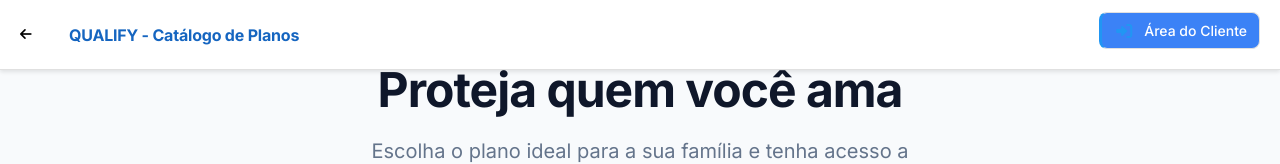
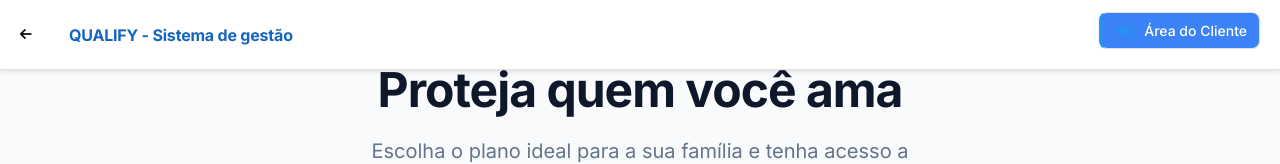
Before and after one commit to tharikeyttharike777-crypto/Qualify-2026-GIT-NOVO, a React (Vite) app in the folder frontend-react/: page /catalogo-planos in a window 1280 px wide. Shown: the top 164 px of the page. Built offline with nearby package versions, Linux system fonts and the light colour scheme; no server answers; the database is empty.

Commit message:
fix: padroniza logo do catalogo apontando para tela inicial do dashboard

```diff
--- a/frontend-react/src/pages/CatalogoPlanos.jsx
+++ b/frontend-react/src/pages/CatalogoPlanos.jsx
@@ -1,6 +1,6 @@
 import React, { useState, useEffect } from 'react';
 import { supabase } from '../services/supabase';
-import { useNavigate } from 'react-router-dom';
+import { useNavigate, Link } from 'react-router-dom';
 
 export default function CatalogoPlanos() {
   const [planos, setPlanos] = useState([]);
@@ -35,9 +35,9 @@ export default function CatalogoPlanos() {
           <button className="hamburger-menu" onClick={() => navigate(-1)} aria-label="Voltar" title="Voltar">
             <i className="fas fa-arrow-left"></i>
           </button>
-          <a href="/login" className="logo" style={{ textDecoration: 'none' }}>
-            <span className="logo-text">QUALIFY - Catálogo de Planos</span>
-          </a>
+          <Link to="/dashboard" className="logo" style={{ textDecoration: 'none' }}>
+            <span className="logo-text">QUALIFY - Sistema de gestão</span>
+          </Link>
         </div>
 
         <div className="header-center">
```
